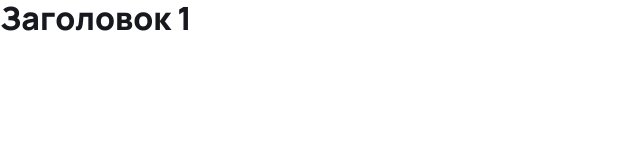
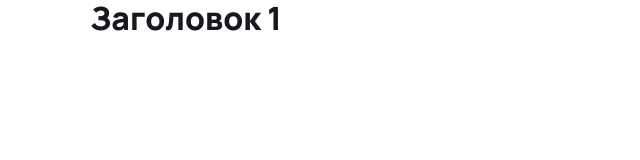
Before and after one commit to nikasot/application, a plain HTML site: page index.html in a window 1280 px wide. Shown: the whole page, without its empty margins (0-640 px from the left). Drawn offline with Linux system fonts and the light colour scheme.

Commit message:
Add Section and Container

```diff
--- a/index.html
+++ b/index.html
@@ -11,7 +11,12 @@
     <title>Box modal</title>
     </head>
 <body>
-    <h1>Заголовок 1</h1>
+    <section>
+        <div class="container">
+            <h1>Заголовок 1</h1>
+        </div>
+    </section>
+
 
 
 
```
